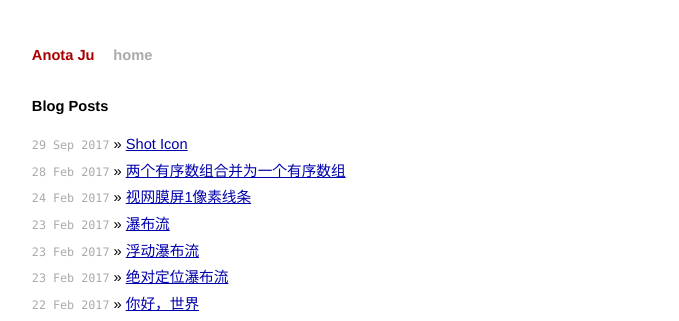
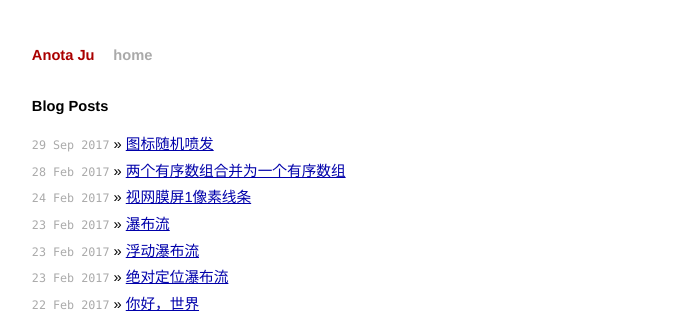
Before and after one commit to anota/blog, a Jekyll site: the page built from index.html, in a window 1280 px wide. Shown: the top 321 px of the page, without its empty margins (300-979 px from the left). Built offline with Jekyll 4.4.1, drawn with Linux system fonts in a browser that asks for light colours.

Commit message:
修改文章标题

```diff
--- a/_posts/2017-09-29-shot-icon.html
+++ b/_posts/2017-09-29-shot-icon.html
@@ -1,3 +1,6 @@
+---
+title: 图标随机喷发
+---
 <!DOCTYPE html>
 <html lang="en">
 
```
